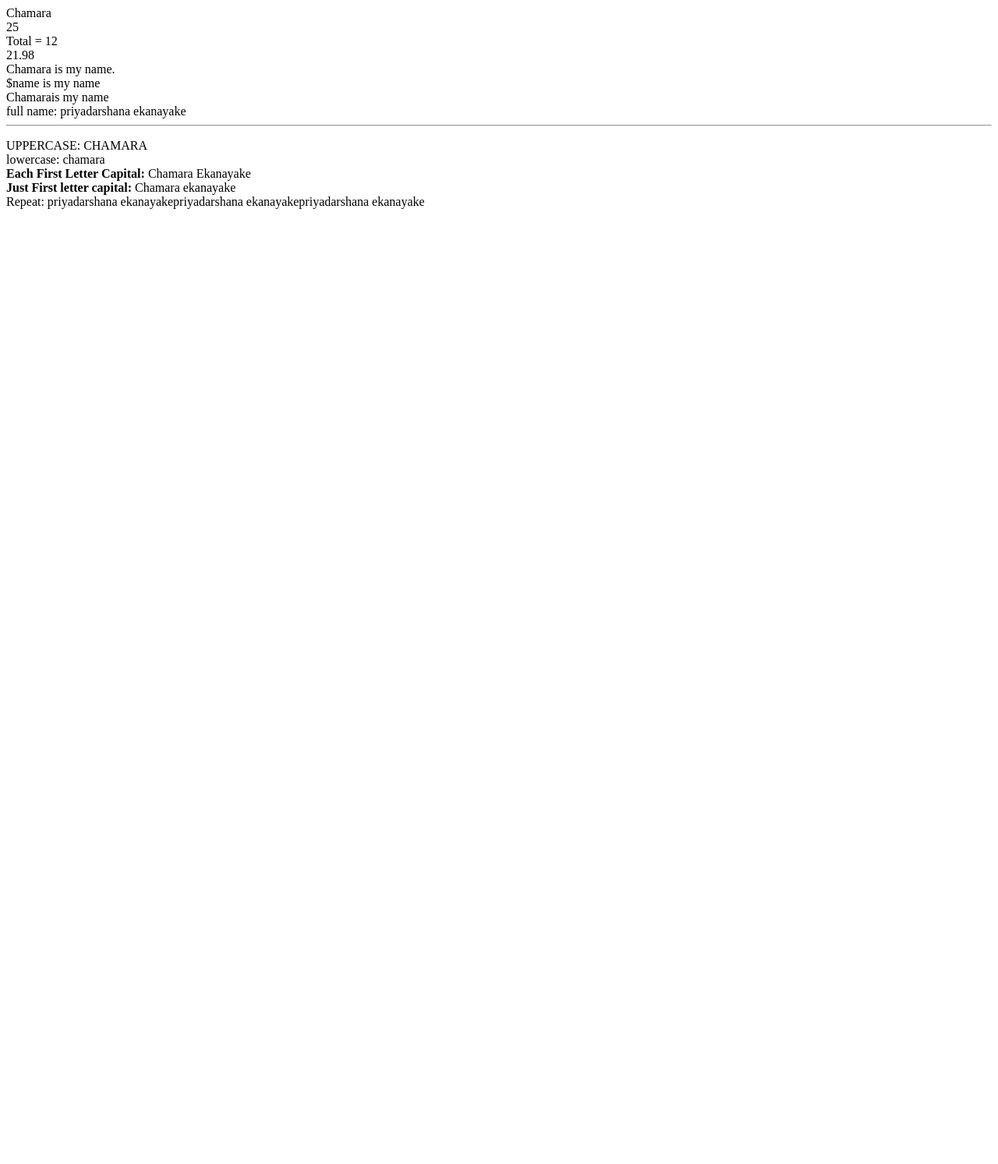
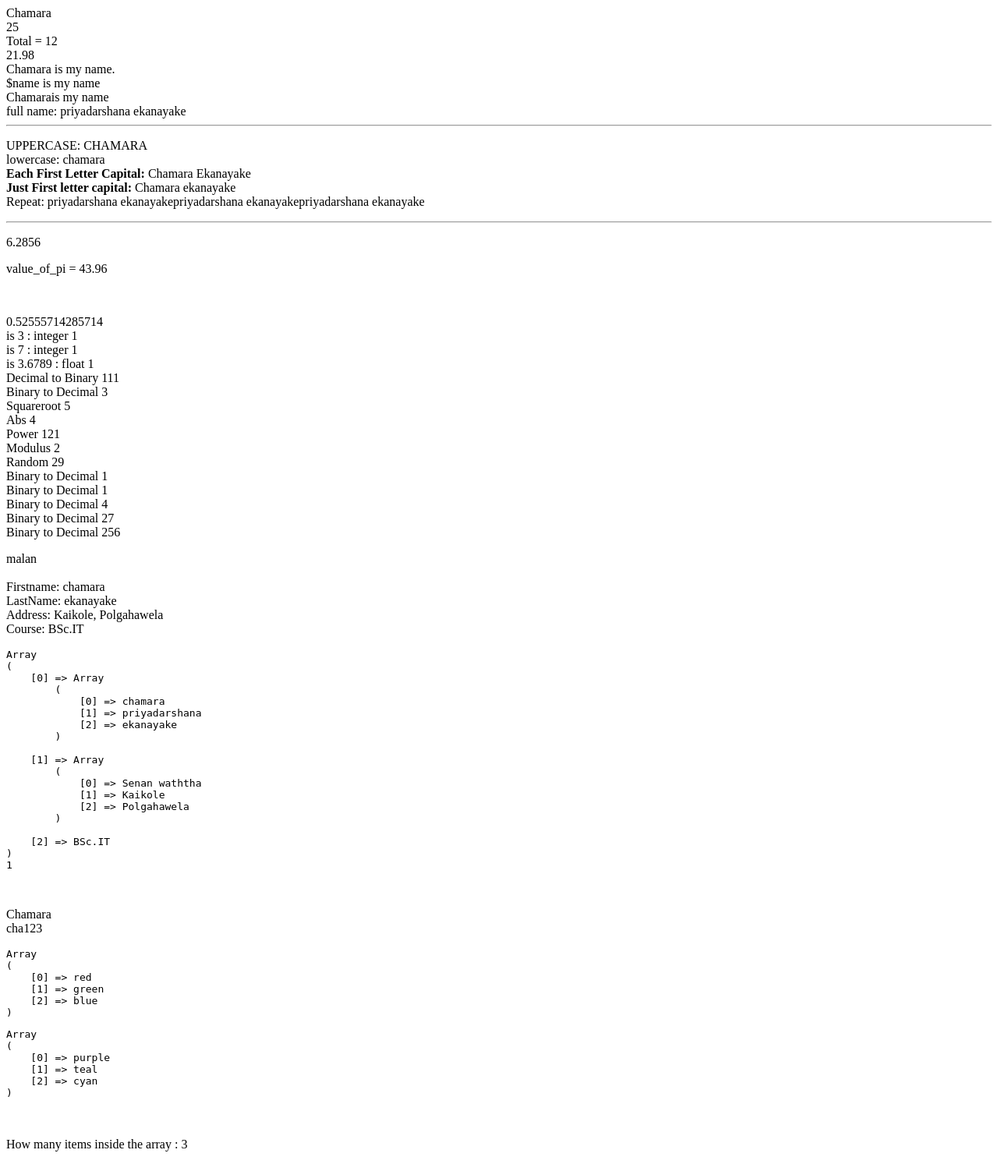
Before and after one commit to ChamaraPriyadarshana/htdocs, a PHP site: page /udemy/index.php in a window 1280 px wide. Shown: the whole page at 78% size. Before the commit the page ends 268 px from the top, so only its background shows below. Run offline with PHP 8.4, Linux system fonts and the light colour scheme.

Commit message:
arays end

```diff
--- a/udemy/index.php
+++ b/udemy/index.php
@@ -44,5 +44,90 @@
 
         Repeat: <?php echo str_repeat($fullname,3); ?> <br>
     </p>
+    <hr>
+    <p>
+        <?php
+            $decimalnumber=3.1428;
+            echo $decimalnumber/0.5;
+        ?> <br>
+    </p>
+    <p> <!--Constants-->
+        <?php
+            define("value_of_pi",3.14);
+
+            echo "value_of_pi = ".(2 * value_of_pi * 7);
+        ?>
+    </p><br>
+    <p>
+        <?php
+            $firstnumber=3;
+            $secondnumber=7;
+            $thirdnumber=3.6789;
+            echo $thirdnumber/$secondnumber."<br>";
+
+            echo "is {$firstnumber} : integer " . is_int($firstnumber) . "<br>";
+            echo "is {$secondnumber} : integer " . is_int($secondnumber) . "<br>";
+            echo "is {$thirdnumber} : float " . is_float($thirdnumber) . "<br>";
+            echo "Decimal to Binary " . decbin($secondnumber) . "<br>";
+            echo "Binary to Decimal " . bindec(11) . "<br>";
+            echo "Squareroot " . sqrt(25) . "<br>";
+            echo "Abs " . abs(-15+11) . "<br>";
+            echo "Power " . pow(11,2) . "<br>";
+            echo "Modulus " . fmod(11,3) . "<br>";
+            echo "Random " . rand(10,100) . "<br>";
+
+            for ($i=0; $i < 5; $i++) {
+                echo "Binary to Decimal " . pow($i,$i) . "<br>";
+            }
+        ?>
+    </p>
+    <p>
+        <!--arrays-->
+        <?php
+            $namearray = array('Chamara','malan','sadun');
+            echo $namearray[1] . "<br> <br>";
+
+            $student = array(array("chamara","priyadarshana","ekanayake"),array("Senan waththa","Kaikole","Polgahawela"),"BSc.IT");
+
+            echo " Firstname: " . $student[0][0] . "<br>";
+            echo " LastName: " . $student[0][2] . "<br>";
+            echo " Address: " . $student[1][1] . ", " . $student[1][2] . "<br>";
+            echo " Course: " . $student[2] . "<br>";
+            echo "<pre>";
+                echo print_r($student) . "<br>";
+            echo "</pre>";
+            echo "<br>";
+        ?>
+    </p>
+    <p>
+    <!--associative array-->
+        <?php
+            $users = array("name"=>"Chamara","username"=>"cha123","password"=>"abc123");
+            echo " ". $users["name"] . "<br>";
+            echo " ". $users["username"] . "<br>";
+
+            $colors = array("red","green","blue");
+
+            echo "<pre>";
+                print_r($colors);
+            echo "</pre>";
+
+            array_pop($colors);
+            array_pop($colors);
+            array_pop($colors);
+
+            array_push($colors,"purple","teal","cyan");
+
+            echo "<pre>";
+                print_r($colors);
+            echo "</pre>";
+        ?>
+    </p>
+    <br>
+    <p>
+        <?php
+            echo "How many items inside the array : " . count($colors) . "<br>";
+        ?>
+    </p>
 </body>
 </html>
```
